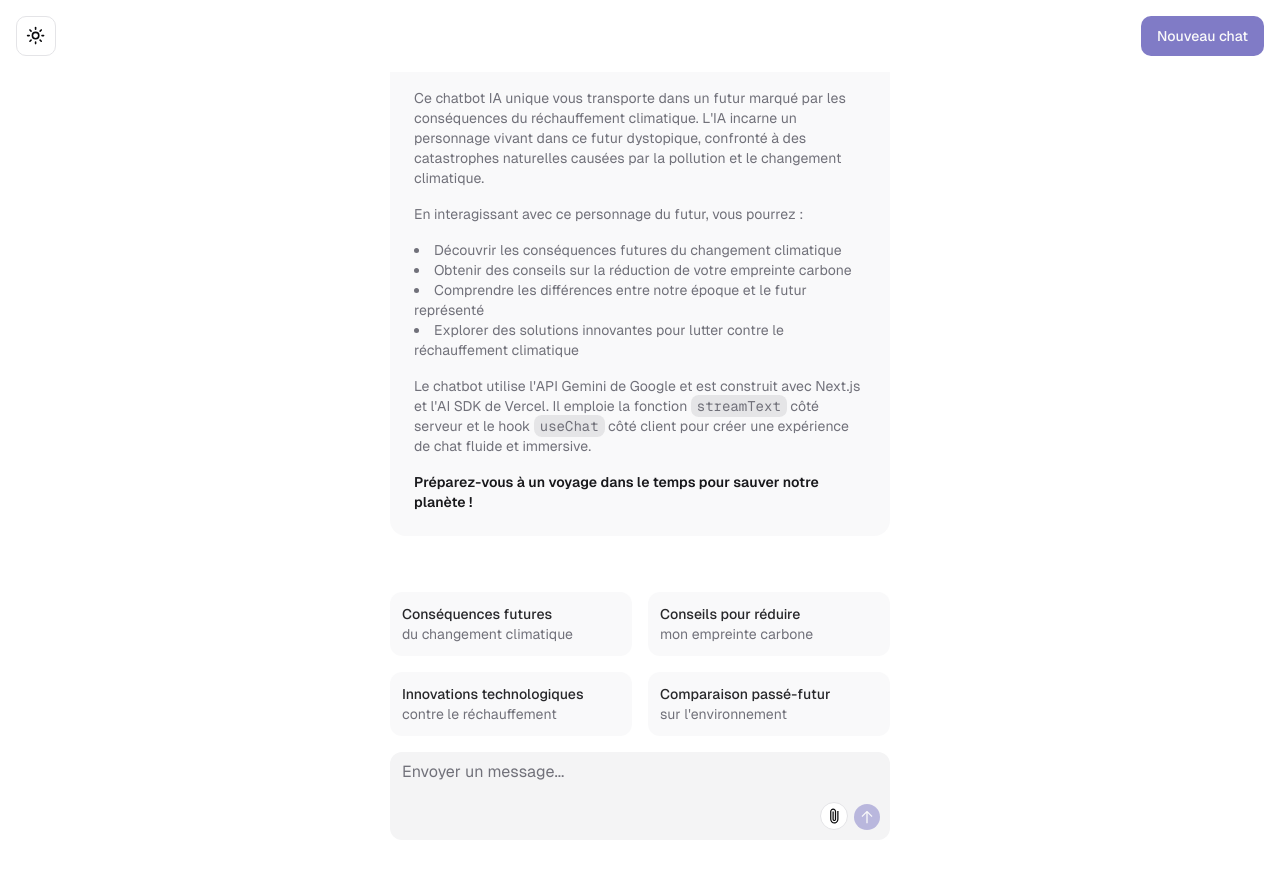
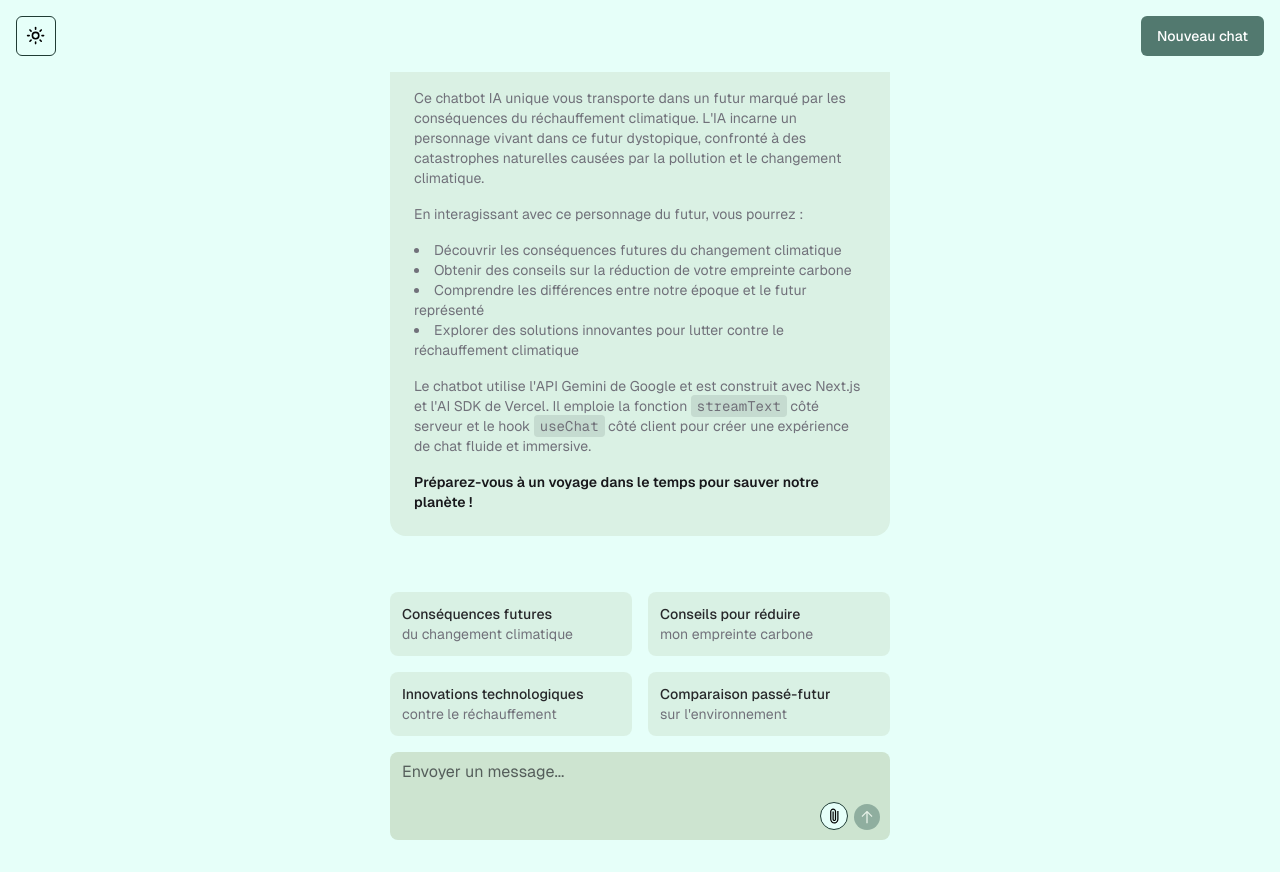
Before and after one commit to felschrr/projet-rhizome, a Next.js app: page / in a window 1280 px wide. Built offline with nearby package versions, Linux system fonts and the light colour scheme.

Commit message:
style: updated color theme

```diff
--- a/app/globals.css
+++ b/app/globals.css
@@ -22,61 +22,51 @@
     }
 }
 
-@layer base {
-    :root {
-        --background: 0 0% 100%;
-        --foreground: 240 10% 3.9%;
-        --card: 0 0% 100%;
-        --card-foreground: 240 10% 3.9%;
-        --popover: 0 0% 100%;
-        --popover-foreground: 240 10% 3.9%;
-        --primary: 244 40% 63%;
-        --primary-foreground: 0 0% 98%;
-        --secondary: 240 4.8% 95.9%;
-        --secondary-foreground: 240 5.9% 10%;
-        --muted: 240 4.8% 95.9%;
-        --muted-foreground: 240 3.8% 46.1%;
-        --accent: 240 4.8% 95.9%;
-        --accent-foreground: 240 5.9% 10%;
-        --destructive: 0 84.2% 60.2%;
-        --destructive-foreground: 0 0% 98%;
-        --border: 240 5.9% 90%;
-        --input: 240 5.9% 90%;
-        --ring: 246, 47%, 65%;
-        --chart-1: 12 76% 61%;
-        --chart-2: 173 58% 39%;
-        --chart-3: 197 37% 24%;
-        --chart-4: 43 74% 66%;
-        --chart-5: 27 87% 67%;
-        --radius: 0.75rem;
-    }
-    .dark {
-        --background: 240 10% 3.9%;
-        --foreground: 0 0% 98%;
-        --card: 240 10% 3.9%;
-        --card-foreground: 0 0% 98%;
-        --popover: 240 10% 3.9%;
-        --popover-foreground: 0 0% 98%;
-        --primary: 244 40% 63%;
-        --primary-foreground: 240 5.9% 10%;
-        --secondary: 240 3.7% 15.9%;
-        --secondary-foreground: 0 0% 98%;
-        --muted: 240 3.7% 15.9%;
-        --muted-foreground: 240 5% 64.9%;
-        --accent: 240 3.7% 15.9%;
-        --accent-foreground: 0 0% 98%;
-        --destructive: 0 62.8% 30.6%;
-        --destructive-foreground: 0 0% 98%;
-        --border: 240 3.7% 15.9%;
-        --input: 240 3.7% 15.9%;
-        --ring: 240 4.9% 83.9%;
-        --chart-1: 220 70% 50%;
-        --chart-2: 160 60% 45%;
-        --chart-3: 30 80% 55%;
-        --chart-4: 280 65% 60%;
-        --chart-5: 340 75% 55%;
-    }
-}
+:root  {
+    --background: 165 100% 95%;
+    --foreground: 165 5% 0%;
+    --card: 165 50% 90%;
+    --card-foreground: 165 5% 10%;
+    --popover: 165 100% 95%;
+    --popover-foreground: 165 100% 0%;
+    --primary: 165 19.2% 39.8%;
+    --primary-foreground: 0 0% 100%;
+    --secondary: 165 30% 70%;
+    --secondary-foreground: 0 0% 0%;
+    --muted: 127 30% 85%;
+    --muted-foreground: 165 5% 35%;
+    --accent: 127 30% 80%;
+    --accent-foreground: 165 5% 10%;
+    --destructive: 0 100% 30%;
+    --destructive-foreground: 165 5% 90%;
+    --border: 165 30% 50%;
+    --input: 165 30% 18%;
+    --ring: 165 19.2% 39.8%;
+    --radius: 0.5rem;
+  }
+  .dark  {
+    --background: 165 50% 5%;
+    --foreground: 165 5% 90%;
+    --card: 165 50% 0%;
+    --card-foreground: 165 5% 90%;
+    --popover: 165 50% 5%;
+    --popover-foreground: 165 5% 90%;
+    --primary: 165 19.2% 39.8%;
+    --primary-foreground: 0 0% 100%;
+    --secondary: 165 30% 10%;
+    --secondary-foreground: 0 0% 100%;
+    --muted: 127 30% 15%;
+    --muted-foreground: 165 5% 60%;
+    --accent: 127 30% 15%;
+    --accent-foreground: 165 5% 90%;
+    --destructive: 0 100% 30%;
+    --destructive-foreground: 165 5% 90%;
+    --border: 165 30% 18%;
+    --input: 165 30% 18%;
+    --ring: 165 19.2% 39.8%;
+    --radius: 0.5rem;
+  }
+
 
 @layer base {
     * {
```
